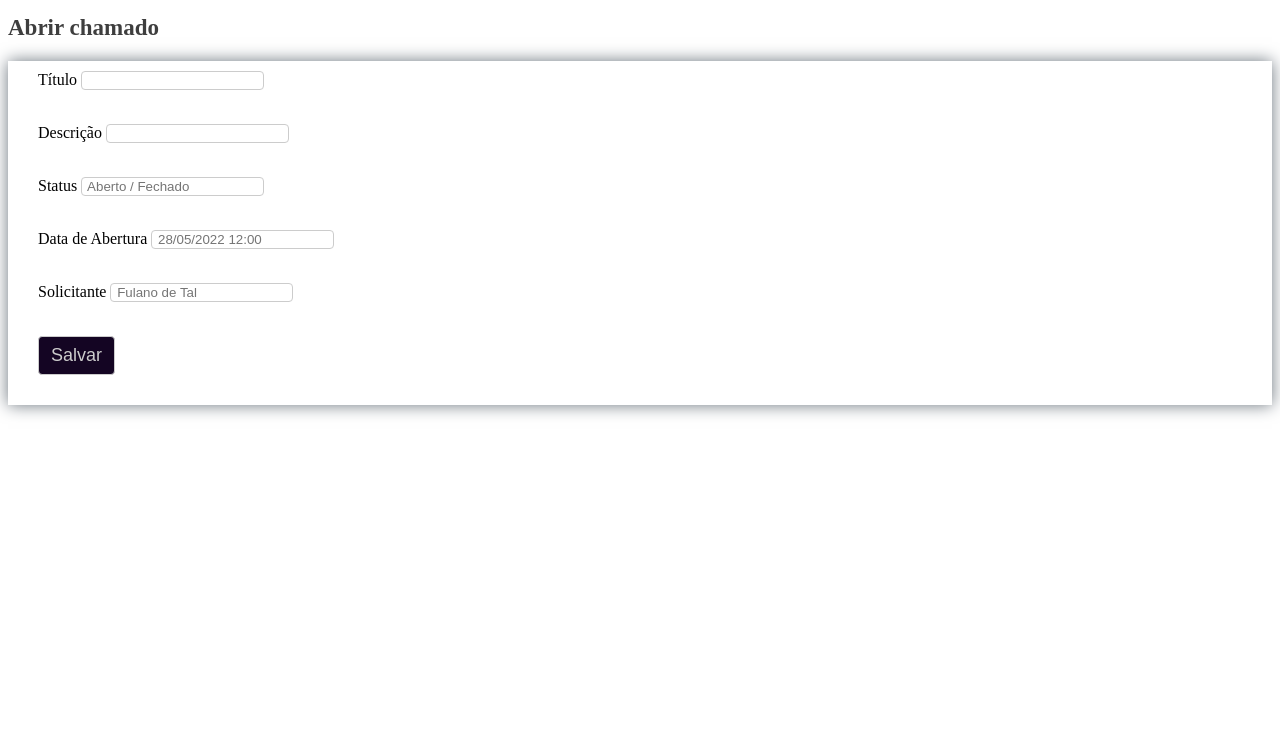
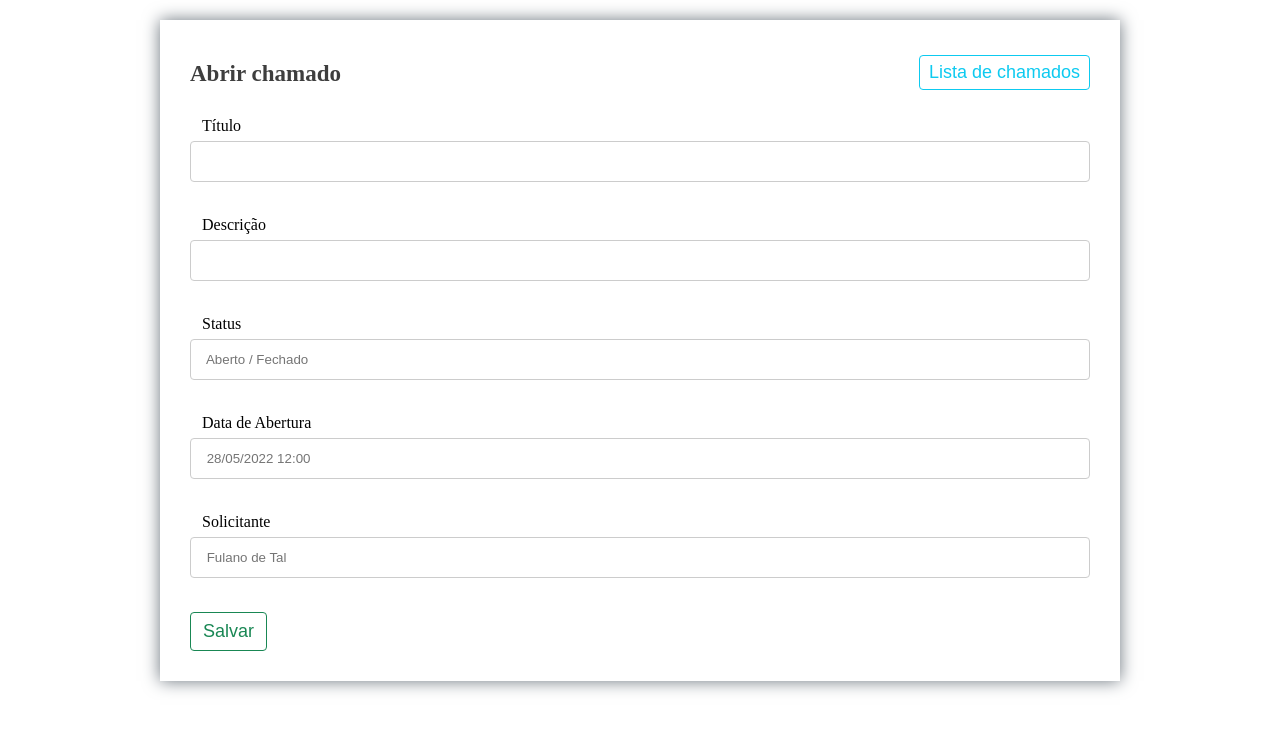
Before and after one commit to jadiaelmonteiro/desafioVerdanaTech, a React (Create React App) app in the folder front/: page /cadastrar in a window 1280 px wide. Shown: the top 730 px of the page. Built offline with nearby package versions, Linux system fonts and the light colour scheme.

Commit message:
Front - styles dos formularios e criando as rotas

```diff
--- a/front/src/App.js
+++ b/front/src/App.js
@@ -10,7 +10,7 @@ function App() {
       <Router>
         <Routes>
           <Route path="/" element={<Home />} />
-          <Route path="/Cadastrar" element={<Cadastrar />} />
+          <Route path="/cadastrar" element={<Cadastrar />} />
         </Routes>
       </Router>
     </div>
--- a/front/src/pages/Cadastrar/index.js
+++ b/front/src/pages/Cadastrar/index.js
@@ -1,5 +1,7 @@
 import React, { useState } from 'react';
-import { Container, Titulo, AlertSuccess, AlertDanger, ConteudoForm, Form, Label, Input, ButtonSuccess } from './styles';
+import { Link } from 'react-router-dom';
+import { Container, Titulo, AlertSuccess, AlertDanger, ConteudoForm, Form, Label, Input, ButtonSuccess, ConteudoTitulo, BotaoAcao, ButtonInfo } from './styles';
+
 
 export const Cadastrar = () => {
   const [chamado, setChamado] = useState({
@@ -51,12 +53,21 @@ export const Cadastrar = () => {
   }
 
   return (
-    <div>
+    <Container>
+      <ConteudoForm>
+        <ConteudoTitulo>
           <Titulo>Abrir chamado</Titulo>
+          <BotaoAcao>
+            <Link to="/">
+              <ButtonInfo>
+                Lista de chamados
+              </ButtonInfo>
+            </Link>
+          </BotaoAcao>
+        </ConteudoTitulo>
+
         {status.type === 'erro' ? <AlertDanger>{status.mensagem}</AlertDanger> : ""}
         {status.type === 'success' ? <AlertSuccess>{status.mensagem}</AlertSuccess> : ""}
-      <Container>
-        <ConteudoForm>
         <Form onSubmit={cadChamado}>
           <Label>Título </Label>
           <Input type="text" name="titulo" placeholder=" " onChange={valueInput} /><br /><br />
@@ -77,6 +88,5 @@ export const Cadastrar = () => {
         </Form>
       </ConteudoForm>
     </Container>
-    </div>
   );
 }
--- a/front/src/pages/Cadastrar/styles.js
+++ b/front/src/pages/Cadastrar/styles.js
@@ -1,14 +1,46 @@
 import styled from 'styled-components';
 
 export const Container = styled.section`
-    max-width: 1500px;
+    max-width: 960px;
     margin: 20px auto;
-    box-shadow: 0 0 1em #6c757d
+    box-shadow: 0 0 1em #6c757d;
+`;
+
+export const ConteudoTitulo = styled.section`
+    display: flex;
+    justify-content: space-between;
+`;
+
+export const BotaoAcao = styled.section`
+    margin: 25px 0px;
+`;
+
+export const ButtonInfo = styled.button`
+    background-color: #fff;
+    color: #0dcaf0;
+    padding: 6px 9px;
+    border: 1px solid #0dcaf0;
+    border-radius: 4px;
+    cursor: pointer;
+    font-size: 18px;
+    :hover{
+        background-color: #31d2f2;
+        color: #fff;
+    }
 `;
 
 export const Titulo = styled.h1`
     color: #3e3e3e;
     font-size: 23px;
+`;
+
+export const AlertSuccess = styled.p`
+    background-color: #d1e7dd;
+    color: #0f5132;
+    margin: 20px 0;
+    border: 1px solid #badbcc;
+    border-radius: 4px;
+    padding: 7px;
 `;
 
 export const AlertDanger = styled.p`
@@ -20,19 +52,9 @@ export const AlertDanger = styled.p`
     padding: 7px;
 `;
 
-export const AlertSuccess = styled.p`
-    background-color: #d1e7dd;
-    color: #0f5132;
-    margin: 20px 0;
-    border: 1px solid #badbcc;
-    border-radius: 4px;
-    padding: 7px;
-`;
-
 export const ConteudoForm = styled.section`
-    max-width: 1500px;
+    max-width: 960px;
     padding: 10px 30px 30px;
-
 `;
 
 export const Form = styled.form`
@@ -40,29 +62,33 @@ export const Form = styled.form`
 `;
 
 export const Label = styled.label`
-    width: 100%
+    width: 100%;
     padding: 12px;
-    margin: top: 6px;
+    margin-top: 6px;
     margin-bottom: 16px;
 `;
 
 export const Input = styled.input`
-    width: 100%
+    width: 100%;
     padding: 12px;
     border: 1px solid #ccc;
     border-radius: 4px;
     box-sizing: border-box;
-    margin: top: 6px;
+    margin-top: 6px;
     margin-bottom: 16px;
     resize: vertical;
 `;
 
 export const ButtonSuccess = styled.button`
-    background-color: #140523;
-    color: #ccc;
+    background-color: #fff;
+    color: #198754;
     padding: 8px 12px;
-    border: 1px solid;
+    border: 1px solid #198754;
     border-radius: 4px;
     cursor: pointer;
-    font-size: 18px
+    font-size: 18px;
+    :hover{
+        background-color: #157347;
+        color: #fff;
+    }
 `;
--- a/front/src/pages/Home/index.js
+++ b/front/src/pages/Home/index.js
@@ -1,5 +1,6 @@
 import React, { useEffect, useState, useSyncExternalStore } from 'react';
-import { Table, Titulo } from './styles';
+import { Container, ConteudoTitulo, BotaoAcao, ButtonSuccess, Table, Titulo } from './styles';
+import { Link } from 'react-router-dom';
 
 export const Home = () => {
 
@@ -18,8 +19,15 @@ export const Home = () => {
   }, [])
 
   return (
-    <div>
-      <Titulo>Lista de chamados</Titulo>
+    <Container>
+      <ConteudoTitulo>
+        <Titulo>Lista de chamados</Titulo>
+        <BotaoAcao>
+          <Link to="/cadastrar">
+          <ButtonSuccess>Abrir chamado</ButtonSuccess>
+          </Link>
+        </BotaoAcao>
+      </ConteudoTitulo>
       <Table>
         <thead>
           <tr>
@@ -42,6 +50,6 @@ export const Home = () => {
           ))}
         </tbody>
       </Table>
-    </div>
+    </Container>
   );
 }
--- a/front/src/pages/Home/styles.js
+++ b/front/src/pages/Home/styles.js
@@ -18,3 +18,33 @@ export const Table = styled.table`
         padding: 8px;
     }
 `;
+
+export const Container = styled.section`
+    max-width: 960px;
+    margin: 20px auto;
+    box-shadow: 0 0 1em #6c757d;
+    padding: 0px 20px 20px;
+`;
+
+export const ConteudoTitulo = styled.section`
+    display: flex;
+    justify-content: space-between;
+`;
+
+export const BotaoAcao = styled.section`
+    margin: 25px 0px;
+`;
+
+export const ButtonSuccess = styled.button`
+    background-color: #fff;
+    color: #198754;
+    padding: 8px 12px;
+    border: 1px solid #198754;
+    border-radius: 4px;
+    cursor: pointer;
+    font-size: 18px;
+    :hover{
+        background-color: #157347;
+        color: #fff;
+    }
+`;
```
Lines whose indentation alone changed are shown as unchanged.
